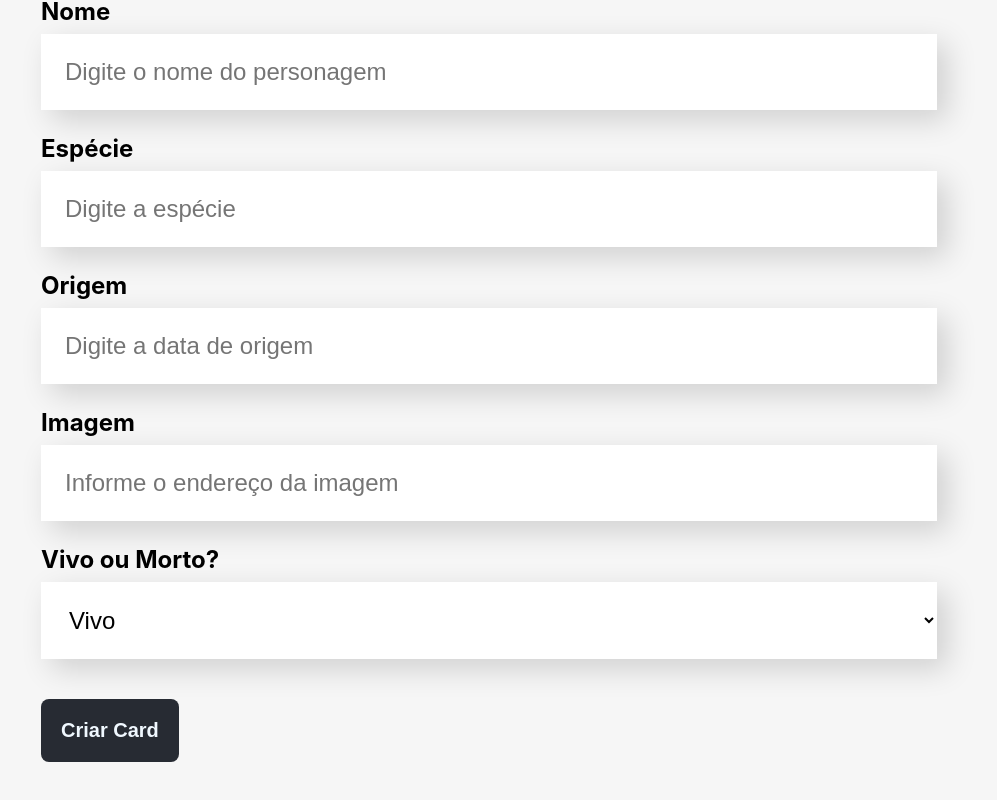
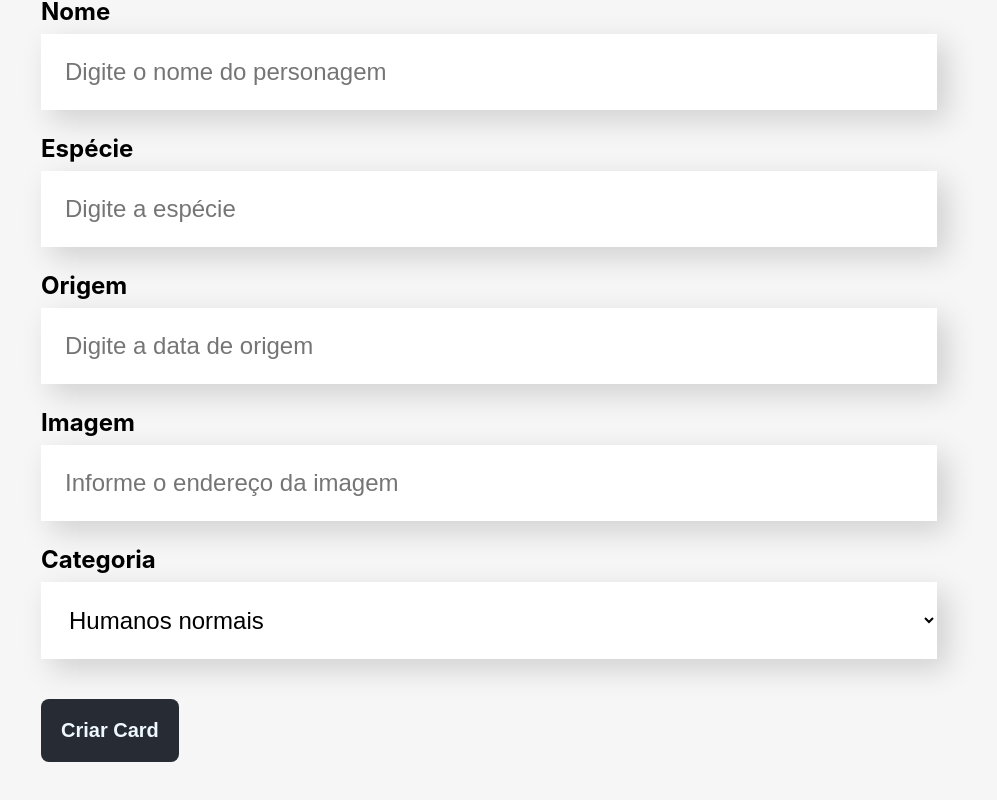
Before and after one commit to LeonardoSardagna/organograma, a React (Create React App) app: page / in a window 1280 px wide. Shown: the part 698-1498 px from the top of the page, without its empty margins (151-1148 px from the left). Built offline with nearby package versions, Linux system fonts and the light colour scheme.

Commit message:
explorando localStore

```diff
--- a/src/componentes/botao/botao.css
+++ b/src/componentes/botao/botao.css
@@ -15,15 +15,3 @@
     color: #97CE4C;
     transform: scale(1.1);
 }
-
-@keyframes growAndShrink {
-    0% {
-      transform: scale(1);
-    }
-    50% {
-      transform: scale(1.2);
-    }
-    100% {
-      transform: scale(1);
-    }
-  }
--- a/src/componentes/formulario/formulario.js
+++ b/src/componentes/formulario/formulario.js
@@ -3,9 +3,14 @@ import Campotexto from "../campoTexto/campoTexto"
 import ListaSuspensa from "../listaSuspensa/listaSuspensa"
 import './formulario.css'
 
-const VivoOuMorto = [
-    "Vivo",
-    "Morto"
+
+const categoria = [
+    "Humanos normais",
+    "Alienígenas Bizarros",
+    "Criaturas Dimensionais",
+    "Entidades Cientificas",
+    "Robôs e seres mecânicos",
+    "Personagens de outras dimensões da realidade"
 ]
 
 const aoSalvar = (evento) =>{
@@ -21,7 +26,7 @@ function Formulario() {
                 <Campotexto obrigatorio={true} label="Espécie" placeholder="Digite a espécie" />
                 <Campotexto obrigatorio={true} label="Origem" placeholder="Digite a data de origem" />
                 <Campotexto obrigatorio={true} label="Imagem" placeholder="Informe o endereço da imagem" />
-                <ListaSuspensa label= "Vivo ou Morto?" itens={VivoOuMorto}/>
+                <ListaSuspensa label ="Categoria" itens={categoria}/>
                 <Botao>
                     Criar Card
                 </Botao>
--- a/src/componentes/listaSuspensa/listaSuspensa.js
+++ b/src/componentes/listaSuspensa/listaSuspensa.js
@@ -1,10 +1,11 @@
 import './listaSuspensa.css'
+
 const ListaSuspensa = (props) =>{
     return(
         <div className='listaSuspensa'>
             <label>{props.label}</label>
-            <select>{props.itens.map(item =>{
-                return <option key={item}>{item}</option>
+            <select>{props.itens.map(item => {
+                return <option key={item}> {item} </option>
             })}</select>
         </div>
     )
```
